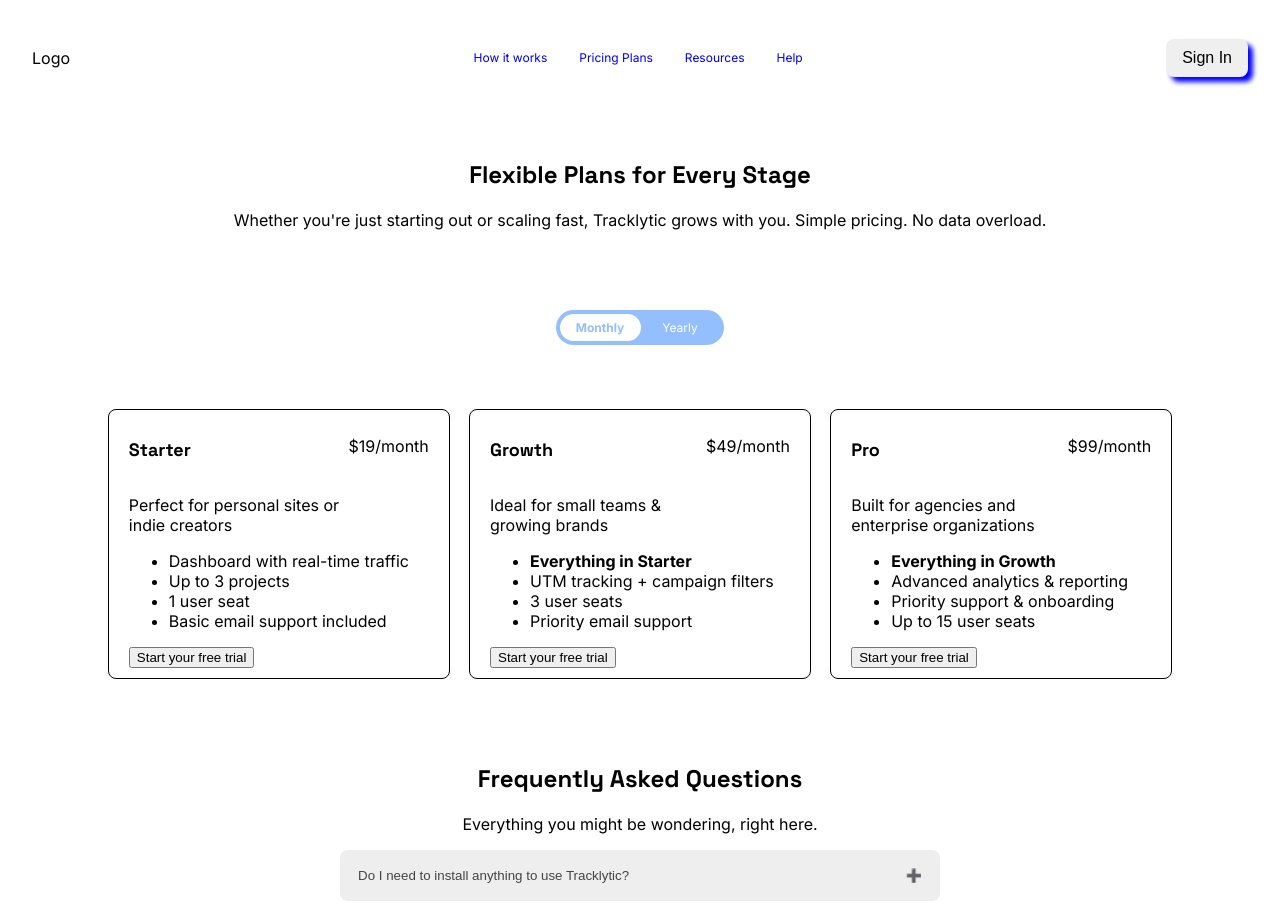
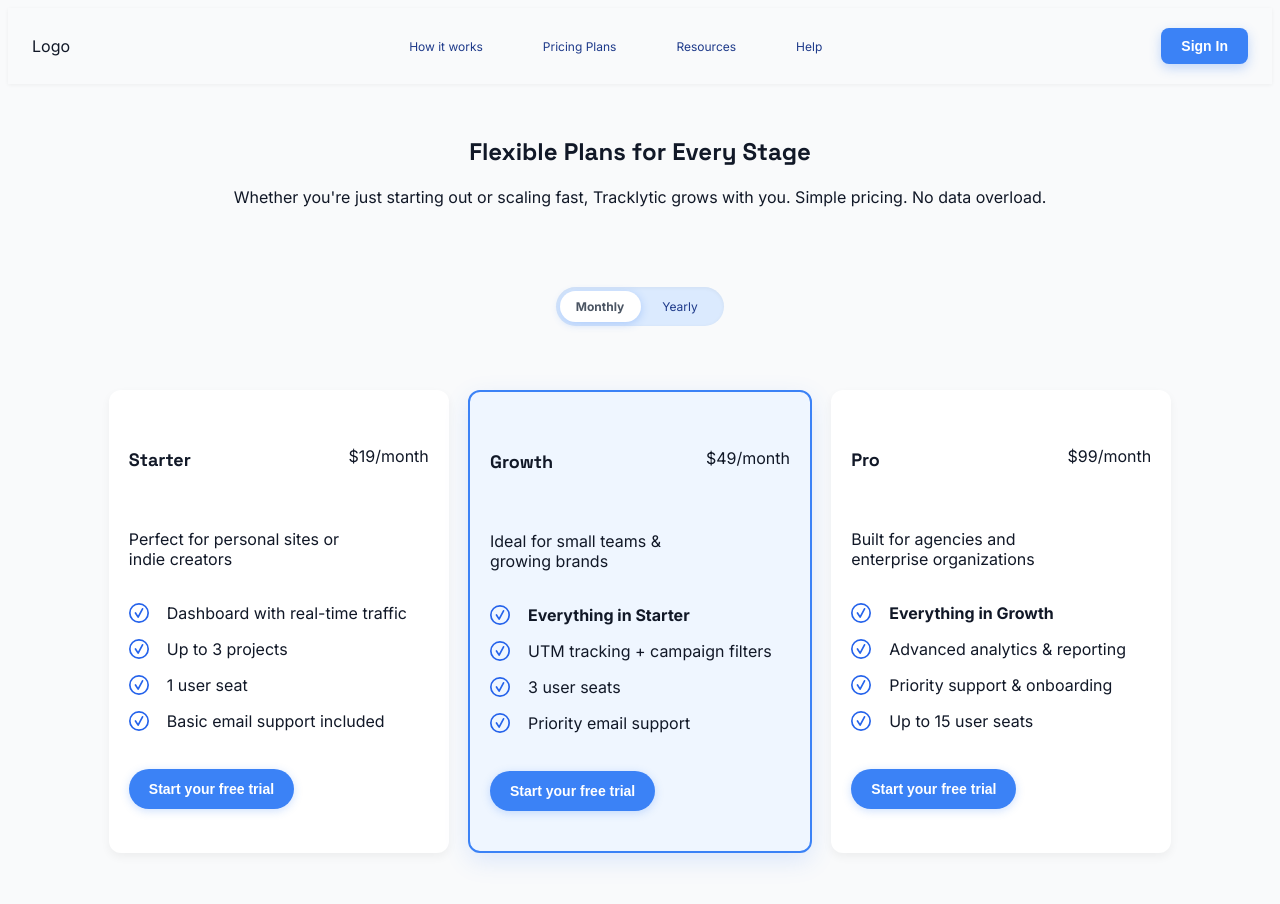
Before and after one commit to SOyeniyi801/Tracklytic-pricing-page, a plain HTML site: page index.html in a window 1280 px wide. Shown: the top 904 px of the page. Drawn offline with Linux system fonts and the light colour scheme.

Commit message:
colors and styles

```diff
--- a/index.html
+++ b/index.html
@@ -21,7 +21,7 @@
           <li class="nav-link"><a href="#">Resources</a></li>
           <li class="nav-link"><a href="#">Help</a></li>
           <li class="nav-link mobile-signin">
-            <button class=".mobile-signin" type="button">Sign In</button>
+            <button class="mobile-signin" type="button">Sign In</button>
           </li>
         </ul>
 
@@ -66,33 +66,36 @@
                 </div>
                 <div class="card-content">
                     <p>Perfect for personal sites or indie creators</p>
-                    <ul>
-                        <li>Dashboard with real-time traffic</li>
-                        <li>Up to 3 projects</li>
-                        <li>1 user seat</li>
-                        <li>Basic email support included</li>
+                    <ul class="feature-list">
+                        <li>  <img src="checkmark.svg" class="icon" alt="checkmark icon" />Dashboard with real-time traffic</li>
+                        <li>
+                          <img src="checkmark.svg" class="icon" alt="checkmark icon" />Up to 3 projects
+                        </li>
+                        <li>  <img src="checkmark.svg" class="icon" alt="checkmark icon" />1 user seat</li>
+                        <li>  <img src="checkmark.svg" class="icon" alt="checkmark icon" />Basic email support included</li>
                     </ul>
                 </div>
                 <div class="button-container">
-                    <button type="button">Start your free trial</button>
+                    <button type="button" class="card-button">Start your free trial</button>
                 </div>
             </div>
-            <div class="card-box">
+            <div class="card-box growth">
+              <!-- <div class="badge">Most Popular</div> -->
                 <div class="card-header">
                     <p class="plan-type">Growth</p>
                     <p><span class="price-toggle" data-monthly="$49" data-yearly="$55">$49</span>/month</p>
                 </div>
                 <div class="card-content">
                     <p>Ideal for small teams & growing brands</p>
-                    <ul>
-                        <li class="strong">Everything in Starter</li>
-                        <li>UTM tracking + campaign filters</li>
-                        <li>3 user seats</li>
-                        <li>Priority email support</li>
+                    <ul class="feature-list">
+                        <li class="strong"> <img src="checkmark.svg" class="icon" alt="checkmark icon" />Everything in Starter</li>
+                        <li> <img src="checkmark.svg" class="icon" alt="checkmark icon" />UTM tracking + campaign filters</li>
+                        <li><img src="checkmark.svg" class="icon" alt="checkmark icon" />3 user seats</li>
+                        <li><img src="checkmark.svg" class="icon" alt="checkmark icon" />Priority email support</li>
                     </ul>
                 </div>
                 <div class="button-container">
-                    <button type="button">Start your free trial</button>
+                    <button type="button" class="card-button">Start your free trial</button>
                 </div>
             </div>
             <div class="card-box">
@@ -102,15 +105,15 @@
                 </div>
                 <div class="card-content">
                     <p>Built for agencies and enterprise organizations</p>
-                    <ul>
-                        <li class="strong">Everything in Growth</li>
-                        <li>Advanced analytics & reporting</li>
-                        <li>Priority support & onboarding</li>
-                        <li>Up to 15 user seats</li>
+                    <ul class="feature-list">
+                        <li class="strong"> <img src="checkmark.svg" class="icon" alt="checkmark icon" />Everything in Growth</li>
+                        <li><img src="checkmark.svg" class="icon" alt="checkmark icon" />Advanced analytics & reporting</li>
+                        <li><img src="checkmark.svg" class="icon" alt="checkmark icon" />Priority support & onboarding</li>
+                        <li><img src="checkmark.svg" class="icon" alt="checkmark icon" />Up to 15 user seats</li>
                     </ul>
                 </div>
                 <div class="button-container">
-                    <button type="button">Start your free trial</button>
+                    <button type="button" class="card-button">Start your free trial</button>
                 </div>
             </div>
         </div>
--- a/main.js
+++ b/main.js
@@ -1,17 +1,27 @@
 function toggleMenu() {
     document.querySelector('.navbar').classList.toggle('show');
   }
-var acc = document.getElementsByClassName("accordion");
-var i;
 
-for (i = 0; i < acc.length; i++) {
-  acc[i].addEventListener("click", function() {
+const acc = document.getElementsByClassName("accordion");
+
+for (let i = 0; i < acc.length; i++) {
+  acc[i].addEventListener("click", function () {
+    // Close all other panels
+    for (let j = 0; j < acc.length; j++) {
+      if (acc[j] !== this) {
+        acc[j].classList.remove("active");
+        const otherPanel = acc[j].nextElementSibling;
+        otherPanel.style.maxHeight = null;
+      }
+    }
+
+    // Toggle current panel
     this.classList.toggle("active");
-    var panel = this.nextElementSibling;
-    if (panel.style.maxHeight) {
+    const panel = this.nextElementSibling;
+    if (this.classList.contains("active")) {
+      panel.style.maxHeight = panel.scrollHeight + "px";
+    } else {
       panel.style.maxHeight = null;
-    } else {
-      panel.style.maxHeight = panel.scrollHeight + "px";
     }
   });
 }
--- a/style.css
+++ b/style.css
@@ -1,3 +1,25 @@
+:root {
+  --primary: #3b82f6; /* blue-500 */
+  --primary-dark: #2563eb; /* blue-600 */
+  --soft-blue: #dbeafe;
+  --gray-100: #f9fafb;
+  --gray-200: #f3f4f6;
+  --gray-300: #e5e7eb;
+  --gray-600: #4b5563;
+  --text: #111827;
+}
+
+body {
+  background-color: #f9fafb;
+  color: var(--text);
+}
+
+section {
+  max-width: 1200px;
+  margin: 0 auto;
+  padding: 0 24px;
+}
+
 .global-padding {
   padding: 0px 20px;
 }
@@ -7,12 +29,6 @@ h1, h2, h3 {
 p, ul {
   font-family: Inter, sans-serif;
 }
-
-.desktop-signin,.mobile-signin {
-  border-radius: 8px;
-  border: none;
-  box-shadow: 5px 5px 5px blue;
-}
 /* navbar start */
 nav {
   display: flex;
@@ -20,15 +36,25 @@ nav {
   align-items: center;
   padding: 12px 24px;
   position: relative;
+  z-index:10;
+  box-shadow: 0 1px 4px rgba(0, 0, 0, 0.05);
 }
 
-ul .navbar {
+.navbar {
+  list-style: none;
+  display: flex;
+  gap: 28px;
+  margin: 0;
+  padding: 0;
+}
+
+/* ul .navbar {
   list-style-type: none;
   display: flex;
   gap: 20px;
   align-items: center;
   margin: 0 auto;
-}
+} */
 
 .nav-link {
   display: inline;
@@ -39,9 +65,17 @@ ul .navbar {
   display: block;
   text-align: center;
   text-decoration: none;
+  color:#1e3a8a;
   font-size: 12px;
   padding: 14px 16px;
   font-family: Inter;
+  transition: color 0.2s ease;
+}
+
+.nav-link a:hover,
+.nav-link a:focus {
+  color: #3b82f6; /* primary blue */
+  font-weight: 500;
 }
 
 .nav-link button,
@@ -52,18 +86,42 @@ ul .navbar {
 }
 .desktop-signin {
   display: block;
+  background-color: #3b82f6;
+  color: white;
+  border: none;
+  padding: 10px 20px;
+  border-radius: 8px;
+  font-weight: 600;
+  font-size: 14px;
+  cursor: pointer;
+  transition: all 0.2s ease;
+  box-shadow: 0 4px 12px rgba(59, 130, 246, 0.3);
+}
+
+.desktop-signin:hover {
+  background-color: #2563eb;
+  box-shadow: 0 6px 18px rgba(59, 130, 246, 0.4);
 }
 
 .mobile-signin {
   display: none;
-  width: 50%;
   align-self: center;
+  background-color: #3b82f6;
+  color: white;
+  border: none;
+  padding:  5px 12px;
+  border-radius: 6px;
+  font-weight: 600;
+  font-size: 14px;
+  text-align: center;
+  cursor: pointer;
 }
 
 .hamburger {
   display: none;
-  font-size: 24px;
+  font-size: 36px;
   cursor: pointer;
+  color: #1e40af;
 }
 /* navbar end */
 .spacer-2 {
@@ -91,28 +149,31 @@ ul .navbar {
 .toggle-pill {
   position: relative;
   display: inline-flex;
-  background-color: #94bfff;
+  background-color: var(--soft-blue);
   border-radius: 9999px;
   padding: 4px;
   font-family: Inter, sans-serif;
   font-size: 12px;
-  color: #fff;
+  color: #1e3a8a;
   cursor: pointer;
   width: 160px;
   justify-content: space-between;
   align-items: center;
+  box-shadow: inset 0 1px 4px rgba(0, 0, 0, 0.05);
+
 }
 
 .pill-option {
   flex: 1;
   text-align: center;
-  padding: 6px 0;
+  padding: 8px 0;
   z-index: 2;
-  transition: color 0.2s ease;
+  transition: color 0.3s ease;
+  border-radius: 9999px;
 }
 
 .pill-option.active-toggle {
-  color: #94bfff;
+  color: var(--gray-600);
   font-weight: bold;
 }
 
@@ -126,6 +187,7 @@ ul .navbar {
   border-radius: 9999px;
   z-index: 1;
   transition: transform 0.3s ease;
+  box-shadow: 0 2px 8px rgba(59, 130, 246, 0.3);
 }
 
 /* card start */
@@ -136,13 +198,43 @@ ul .navbar {
   justify-content: center;
 }
 .card-box {
-  border: solid 1px black;
+  background-color: #fff;
+  border: 1px solid (--gray-300);
   width: 300px;
-  padding: 10px 20px;
-  border-radius: 8px;
+  padding: 40px 20px;
+  border-radius: 12px;
   display: flex;
   flex-direction: column;
+  box-shadow: 0 4px 10px rgba(0,0,0,0.05);
+  transition: all 0.3s ease;
+  gap: 1.5em;
 }
+
+.card-box:hover {
+  box-shadow: 0 8p 24px rgba(0,0,0,0.1);
+  transform: translateY(-4px);
+}
+.card-button {
+  display: inline-block;
+  margin-top: auto;
+  background-color: #3b82f6;
+  color: white;
+  padding: 12px 20px;
+  font-size: 14px;
+  font-weight: 600;
+  border: none;
+  border-radius: 9999px;
+  cursor: pointer;
+  transition: all 0.25s ease;
+  box-shadow: 0 2px 8px rgba(59, 130, 246, 0.25);
+}
+
+.card-button:hover {
+  background-color: #2563eb;
+  transform: translateY(-2px);
+  box-shadow: 0 4px 12px rgba(59, 130, 246, 0.35);
+}
+
 .card-header {
   display: flex;
   flex-direction: row;
@@ -150,6 +242,7 @@ ul .navbar {
 }
 .card-content p {
   max-width: 75%;
+  padding-bottom: 1em;
 }
 .plan-type {
   font-family: Space Grotesk;
@@ -158,6 +251,40 @@ ul .navbar {
 }
 .strong {
   font-weight: bold;
+}
+
+.feature-list {
+  list-style: none;
+  padding: 0;
+  margin: 0;
+}
+
+.feature-list li {
+  display: flex;
+  align-items: center; /* ✅ fixes the vertical misalignment */
+  gap: 10px;
+  margin-bottom: 12px;
+  font-size: 16px;
+  line-height: 1.5;
+  color: #111827;
+}
+
+.feature-list li img {
+  width: 20px;
+  height: 20px;
+  flex-shrink: 0;
+}
+
+.card-box.growth {
+  border: 2px solid var(--primary);
+  background-color: #eff6ff;
+  box-shadow: 0 8px 24px rgba(59, 130, 246, 0.15);
+}
+.icon {
+  width: 18px;
+  height: 18px;
+  margin-right: 8px;
+  flex-shrink: 0;
 }
 /* faqs accordion */
 
@@ -176,14 +303,17 @@ ul .navbar {
   gap: .5em;
 }
 .accordion {
-  background-color: #eee;
-  border-bottom: 2px solid black;
-  color: #444;
+  background-color: var(--gray-100);
+  border: none;
+  color: var(--text);
+  font-size: 14px;
+  box-shadow: 0 2px 6px rgba(0,0,0,0.05);
   cursor: pointer;
   padding: 18px;
   text-align: left;
+  font-weight: 500;
   border: none;
-  border-radius: 8px;
+  border-radius: 10px;
   outline: none;
   transition: 0.4s;
   width: 100%;
@@ -203,7 +333,7 @@ ul .navbar {
 /* Add a background color to the button if it is clicked on (add the .active class with JS), and when you move the mouse over it (hover) */
 .active,
 .accordion:hover {
-  background-color: #ccc;
+  background-color: var(--gray-200);
 }
 
 /* Style the accordion panel. Note: hidden by default */
@@ -218,6 +348,7 @@ ul .navbar {
   margin: 0 auto;
   box-sizing: border-box;
   text-align: left;
+  font-size: 14px;
 }
 
 .cta-section {
@@ -225,11 +356,44 @@ ul .navbar {
   flex-direction: column;
   align-items: center;
   justify-items: center;
+  background: linear-gradient(135deg, #3b82f6 0%, #1e3a8a 100%);
+  color: white;
+  border-radius: 24px;
+  padding: 60px 20px;
+  box-shadow: 0 20px 60px rgba(59, 130, 246, 0.15);
+}
 
+.cta-section button {
+  background-color: white;
+  color: #1e3a8a;
+  padding: 14px 32px;
+  font-size: 1rem;
+  border: none;
+  border-radius: 12px;
+  transition: all 0.2s ease;
+  cursor: pointer;
+  box-shadow: 0 8px 16px rgba(255, 255, 255, 0.15);
+}
+
+.cta-section button:hover {
+  background-color: #e0e7ff;
+  transform: translateY(-2px);
 }
 
 .cta-content {
   text-align: center;
+}
+
+.cta-content h3 {
+  font-size: 28px;
+  font-weight: 700;
+  margin-bottom: 12px;
+}
+
+.cta-content p {
+  font-size: 16px;
+  opacity: 0.9;
+  margin-bottom: 24px;
 }
 
 @media (max-width: 1024px) {
@@ -263,8 +427,11 @@ ul .navbar {
     flex-direction: column;
     background-color: white;
     display: none;
-    padding: 20px;
+    padding: 15px;
     box-shadow: 0 4px 10px rgba(0, 0, 0, 0.1);
+    align-items: center;
+    justify-content: center;
+    text-align: center;
   }
 
   ul.navbar.show {
@@ -274,14 +441,6 @@ ul .navbar {
   .nav-link a {
     text-align: center;
     font-size: 16px;
-  }
-
-  .mobile-signin button {
-    width: 100%;
-    background-color: black;
-    color: white;
-    border: none;
-    border-radius: 8px;
   }
 
   .card-container {
```
Also changed, not shown: checkmark.svg (added).
